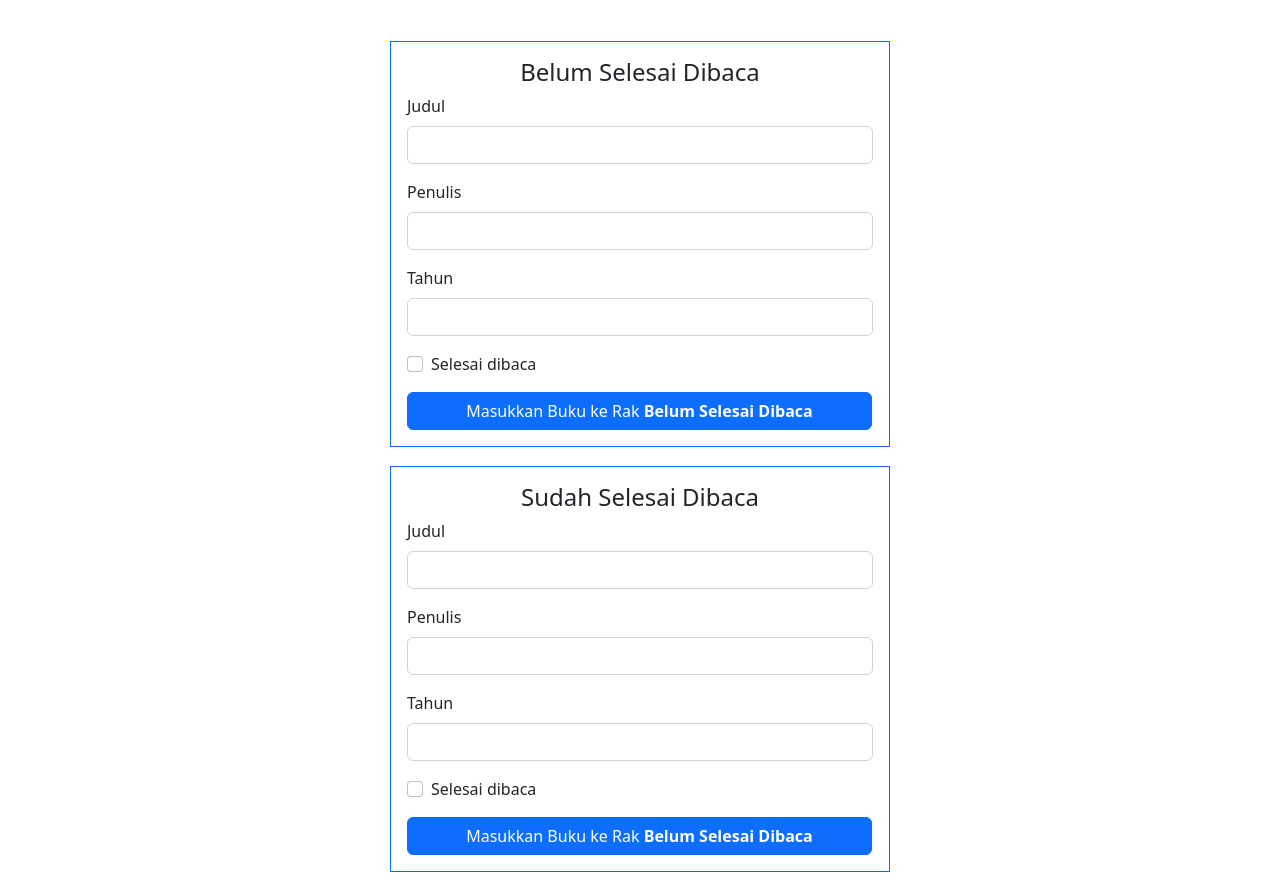
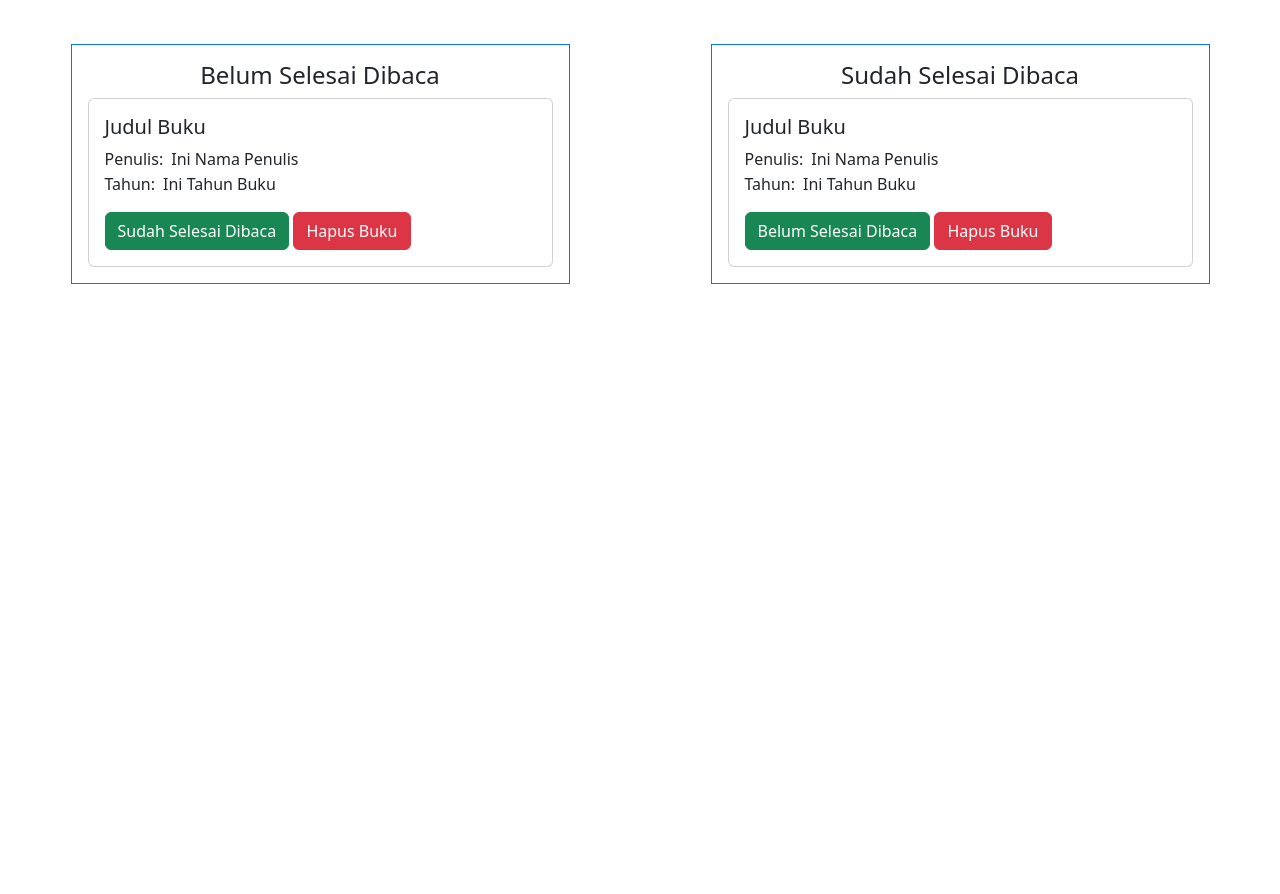
Before and after one commit to billyalexndr/bookshelf-app, a plain HTML site: page index.html in a window 1280 px wide. Shown: the part 506-1400 px from the top of the page. After the commit the page ends 800 px from the top, so only its background shows below. Drawn offline with nearby package versions, Linux system fonts and the light colour scheme.

Commit message:
feat: finalize layout main content

```diff
--- a/index.html
+++ b/index.html
@@ -24,6 +24,7 @@
             <!-- Input Data Buku -->
             <form
                 class="d-flex justify-content-center flex-column m-auto"
+                id="form"
                 style="width: 500px; height: 500px"
             >
                 <div class="border border-primary p-3">
@@ -81,123 +82,61 @@
                 </div>
             </form>
 
+            <div class="d-flex">
                 <!-- Belum Selesai Dibaca -->
-            <div
-                class="d-flex justify-content-center flex-column m-auto"
-                style="width: 500px; height: 400px"
-            >
+                <div class="d-flex justify-content-center flex-column m-auto">
                     <div class="border border-primary p-3">
                         <h4 class="d-flex justify-content-center">
                             Belum Selesai Dibaca
                         </h4>
-                    <div class="mb-3">
-                        <label for="judulBuku" class="form-label">Judul</label>
-                        <input
-                            type="judul"
-                            class="form-control"
-                            id="judulBuku"
-                            aria-describedby="judulHelp"
-                        />
+                        <div class="card" style="width: 465px">
+                            <div class="card-body">
+                                <h5 class="card-title">Judul Buku</h5>
+                                <div class="d-flex" style="height: 25px">
+                                    <p class="pe-2">Penulis:</p>
+                                    <p>Ini Nama Penulis</p>
                                 </div>
-                    <div class="mb-3">
-                        <label for="penulisBuku" class="form-label"
-                            >Penulis</label
-                        >
-                        <input
-                            type="judul"
-                            class="form-control"
-                            id="penulisBuku"
-                            aria-describedby="penulisHelp"
-                        />
+                                <div class="d-flex">
+                                    <p class="pe-2">Tahun:</p>
+                                    <p>Ini Tahun Buku</p>
                                 </div>
-                    <div class="mb-3">
-                        <label for="tahunBuku" class="form-label">Tahun</label>
-                        <input
-                            type="judul"
-                            class="form-control"
-                            id="tahunBuku"
-                            aria-describedby="tahunbHelp"
-                        />
+                                <button type="button" class="btn btn-success">
+                                    Sudah Selesai Dibaca
+                                </button>
+                                <button type="button" class="btn btn-danger">
+                                    Hapus Buku
+                                </button>
                             </div>
-
-                    <div class="mb-3 form-check">
-                        <input
-                            type="checkbox"
-                            class="form-check-input"
-                            id="selesaiDibaca"
-                        />
-                        <label class="form-check-label" for="selesaiDibaca"
-                            >Selesai dibaca</label
-                        >
                         </div>
-                    <button
-                        type="submit"
-                        class="btn btn-primary"
-                        style="width: 465px"
-                    >
-                        Masukkan Buku ke Rak
-                        <span class="fw-bold">Belum Selesai Dibaca</span>
-                    </button>
                     </div>
                 </div>
 
                 <!-- Sudah Selesai Dibaca -->
-            <div
-                class="d-flex justify-content-center flex-column m-auto"
-                style="width: 500px; height: 450px"
-            >
+                <div class="d-flex justify-content-center flex-column m-auto">
                     <div class="border border-primary p-3">
                         <h4 class="d-flex justify-content-center">
                             Sudah Selesai Dibaca
                         </h4>
-                    <div class="mb-3">
-                        <label for="judulBuku" class="form-label">Judul</label>
-                        <input
-                            type="judul"
-                            class="form-control"
-                            id="judulBuku"
-                            aria-describedby="judulHelp"
-                        />
+                        <div class="card" style="width: 465px">
+                            <div class="card-body">
+                                <h5 class="card-title">Judul Buku</h5>
+                                <div class="d-flex" style="height: 25px">
+                                    <p class="pe-2">Penulis:</p>
+                                    <p>Ini Nama Penulis</p>
                                 </div>
-                    <div class="mb-3">
-                        <label for="penulisBuku" class="form-label"
-                            >Penulis</label
-                        >
-                        <input
-                            type="judul"
-                            class="form-control"
-                            id="penulisBuku"
-                            aria-describedby="penulisHelp"
-                        />
+                                <div class="d-flex">
+                                    <p class="pe-2">Tahun:</p>
+                                    <p>Ini Tahun Buku</p>
                                 </div>
-                    <div class="mb-3">
-                        <label for="tahunBuku" class="form-label">Tahun</label>
-                        <input
-                            type="judul"
-                            class="form-control"
-                            id="tahunBuku"
-                            aria-describedby="tahunbHelp"
-                        />
+                                <button type="button" class="btn btn-success">
+                                    Belum Selesai Dibaca
+                                </button>
+                                <button type="button" class="btn btn-danger">
+                                    Hapus Buku
+                                </button>
                             </div>
-
-                    <div class="mb-3 form-check">
-                        <input
-                            type="checkbox"
-                            class="form-check-input"
-                            id="selesaiDibaca"
-                        />
-                        <label class="form-check-label" for="selesaiDibaca"
-                            >Selesai dibaca</label
-                        >
                         </div>
-                    <button
-                        type="submit"
-                        class="btn btn-primary"
-                        style="width: 465px"
-                    >
-                        Masukkan Buku ke Rak
-                        <span class="fw-bold">Belum Selesai Dibaca</span>
-                    </button>
+                    </div>
                 </div>
             </div>
         </main>
```
Also changed, not shown: script.js (added, +28 -0 lines). Lines whose indentation alone changed are shown as unchanged.
